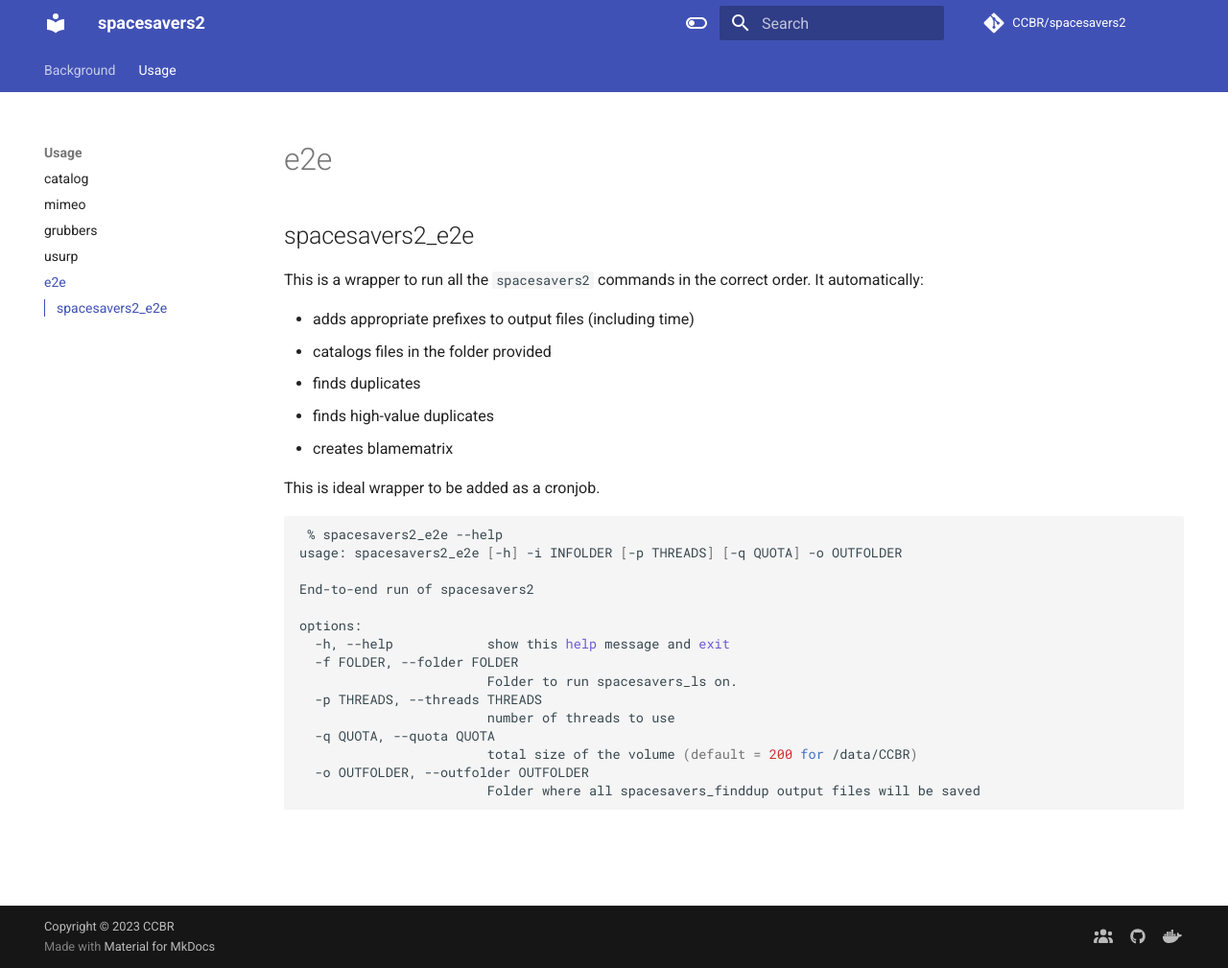
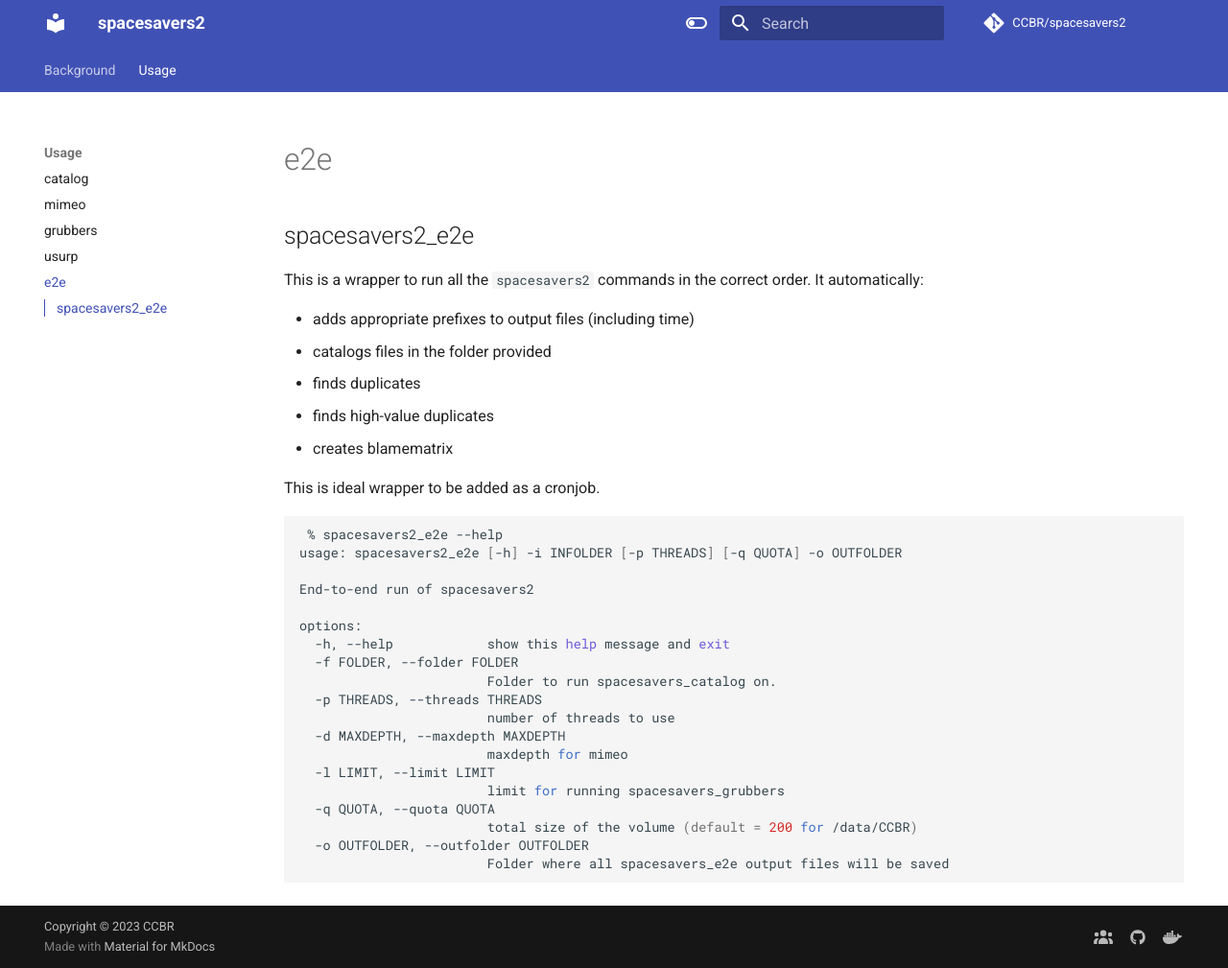
Before and after one commit to abcsFrederick/spacesavers2, an MkDocs documentation site: the page built from docs/e2e.md, in a window 1280 px wide and 1009 px high. Shown: the whole window at 96% size. Built offline with MkDocs 1.6.1 and Material for MkDocs 9.7.7, drawn with Linux system fonts in a browser that asks for light colours; comment, search, counter and statistics services are not loaded; the version menu is left out.

Commit message:
docs: more updates/corrections to e2e.md

````diff
--- a/docs/e2e.md
+++ b/docs/e2e.md
@@ -19,11 +19,15 @@
 options:
   -h, --help            show this help message and exit
   -f FOLDER, --folder FOLDER
-                        Folder to run spacesavers_ls on.
+                        Folder to run spacesavers_catalog on.
   -p THREADS, --threads THREADS
                         number of threads to use
+  -d MAXDEPTH, --maxdepth MAXDEPTH
+                        maxdepth for mimeo
+  -l LIMIT, --limit LIMIT
+                        limit for running spacesavers_grubbers
   -q QUOTA, --quota QUOTA
                         total size of the volume (default = 200 for /data/CCBR)
   -o OUTFOLDER, --outfolder OUTFOLDER
-                        Folder where all spacesavers_finddup output files will be saved
+                        Folder where all spacesavers_e2e output files will be saved
 ```
````
